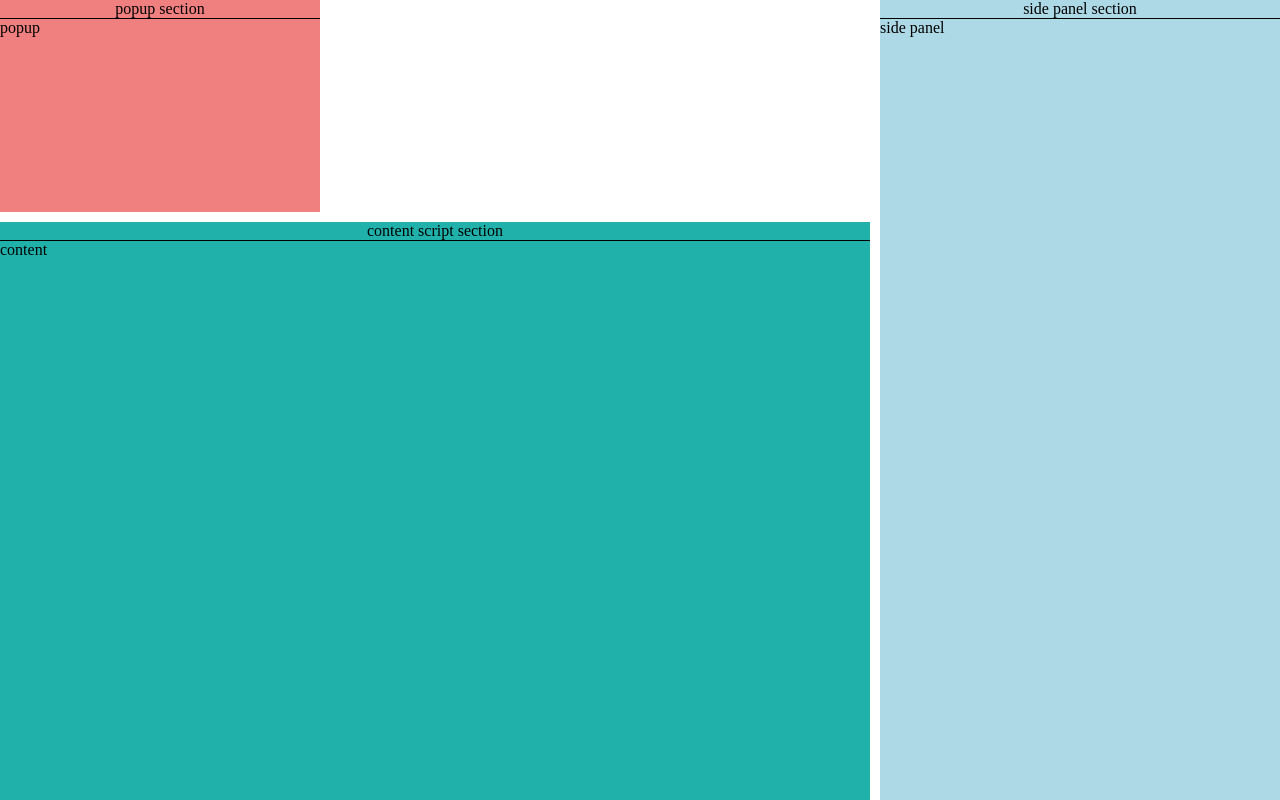
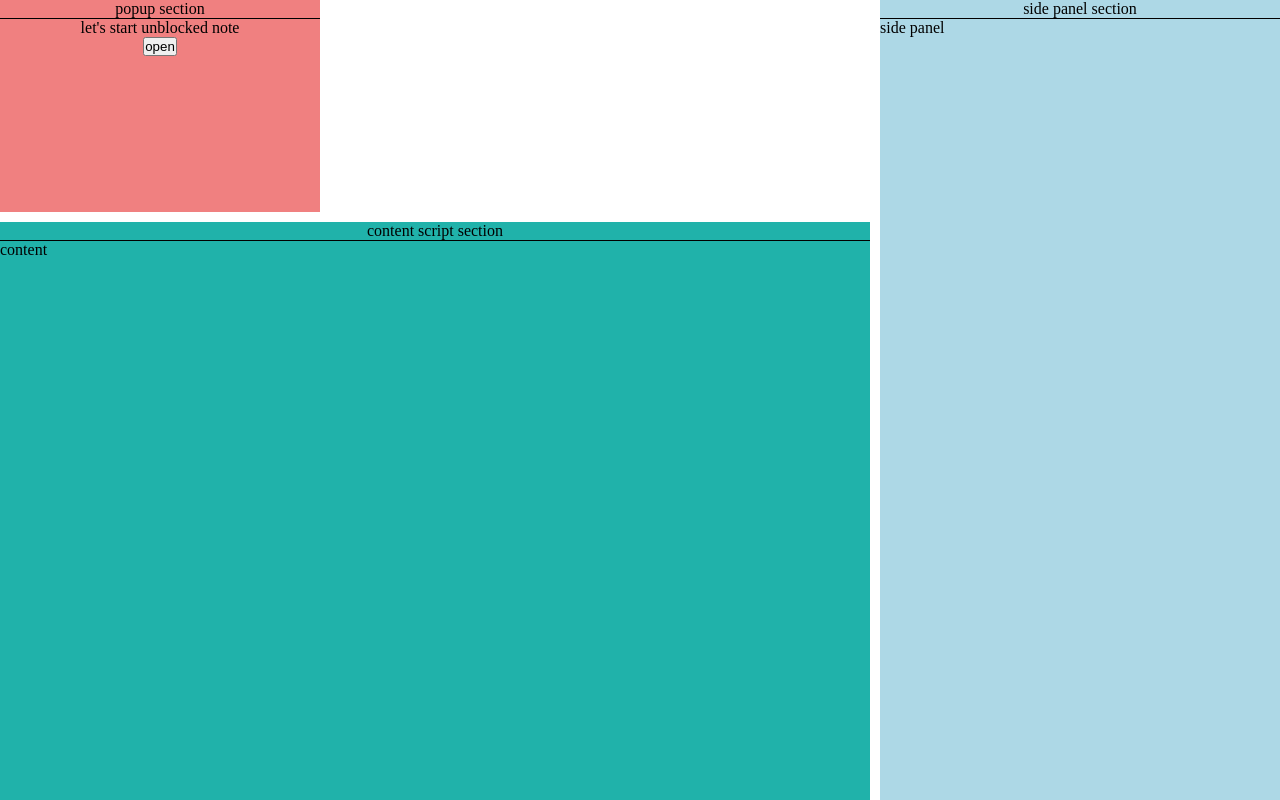
Before and after one commit to mattew8/unblocked-note-extension, a React (Vite) app: page / in a window 1280 px wide. Built offline with nearby package versions, Linux system fonts and the light colour scheme.

Commit message:
✅ open side panel in popup

```diff
--- a/src/popup/Popup.tsx
+++ b/src/popup/Popup.tsx
@@ -1,5 +1,21 @@
+import { openSidePanelController } from '../service/message-controller/open-side-panel';
+
 const Popup = () => {
-  return <div>popup</div>;
+  const onClickOpen = async () => {
+    try {
+      await openSidePanelController.send();
+      window.close();
+    } catch (e) {
+      alert(e || 'fail to load side-panel. please retry later.');
+    }
+  };
+
+  return (
+    <div style={{ width: 320, height: 210, textAlign: 'center' }}>
+      <p>let's start unblocked note</p>
+      <button onClick={onClickOpen}>open</button>
+    </div>
+  );
 };
 
 export default Popup;
```
